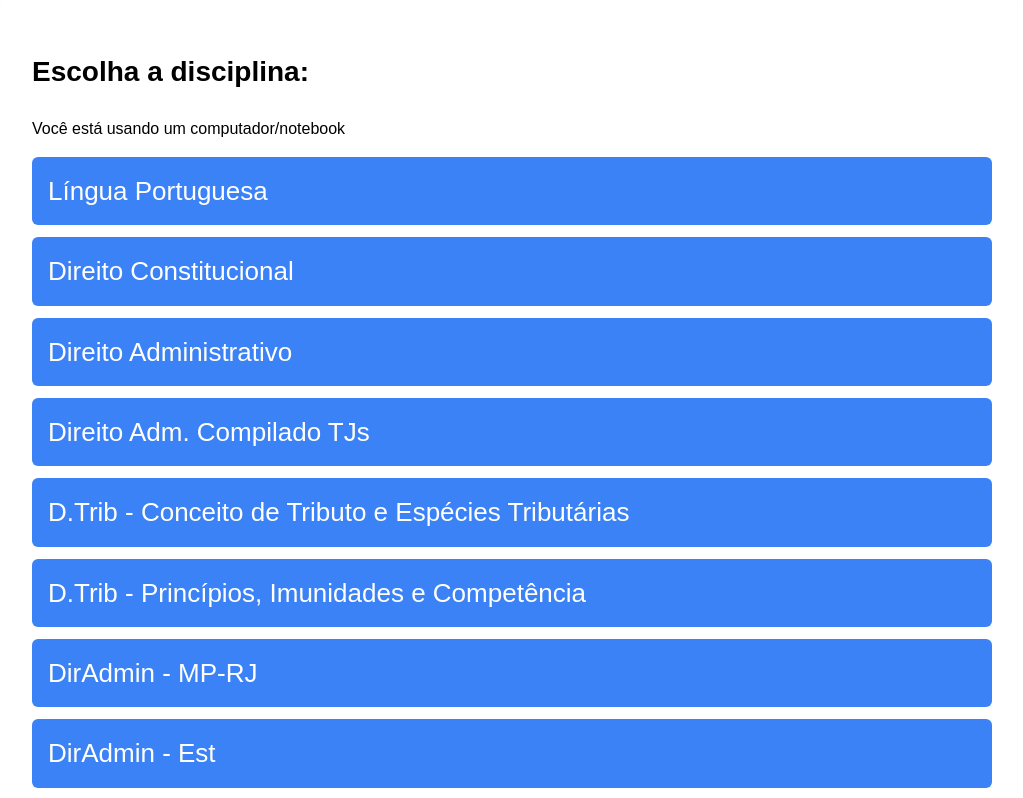
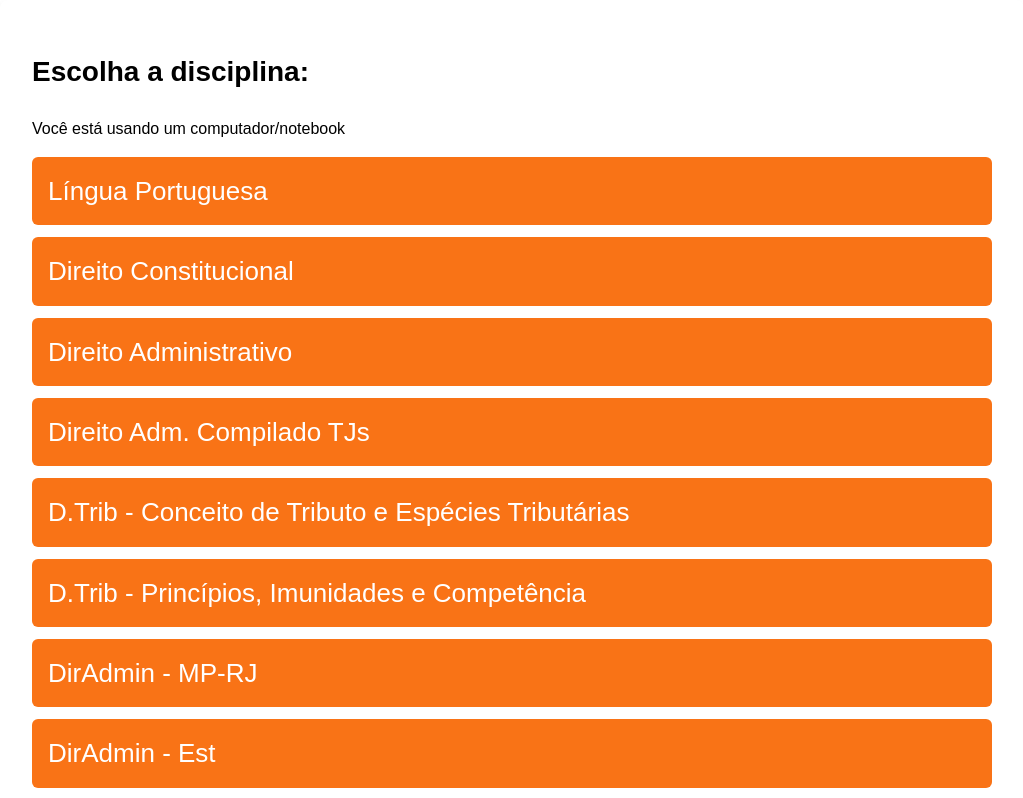
Before and after one commit to henriquemdtcp/QuizWebGame_01, a React (Create React App) app: page / in a window 1280 px wide. Shown: the top 798 px of the page, without its empty margins (128-1151 px from the left). Built offline with nearby package versions, Linux system fonts and the light colour scheme.

Commit message:
Update styles.css
Só troquei a cor dos botões para laranja

```diff
--- a/src/styles.css
+++ b/src/styles.css
@@ -43,10 +43,10 @@ body {
 }
 /* Estilo base do botão */
 .button {
-  background-color: #3b82f6; /* Azul padrão */
+  background-color: #f97316; /* Laranja padrão */
 }
 .button:hover {
-  background-color: #2563eb; /* Azul mais escuro no hover */
+  background-color: #ea580c; /* Laranja mais escuro no hover */
 }
 /* Estados de seleção */
 .button-selected-correct {
```
